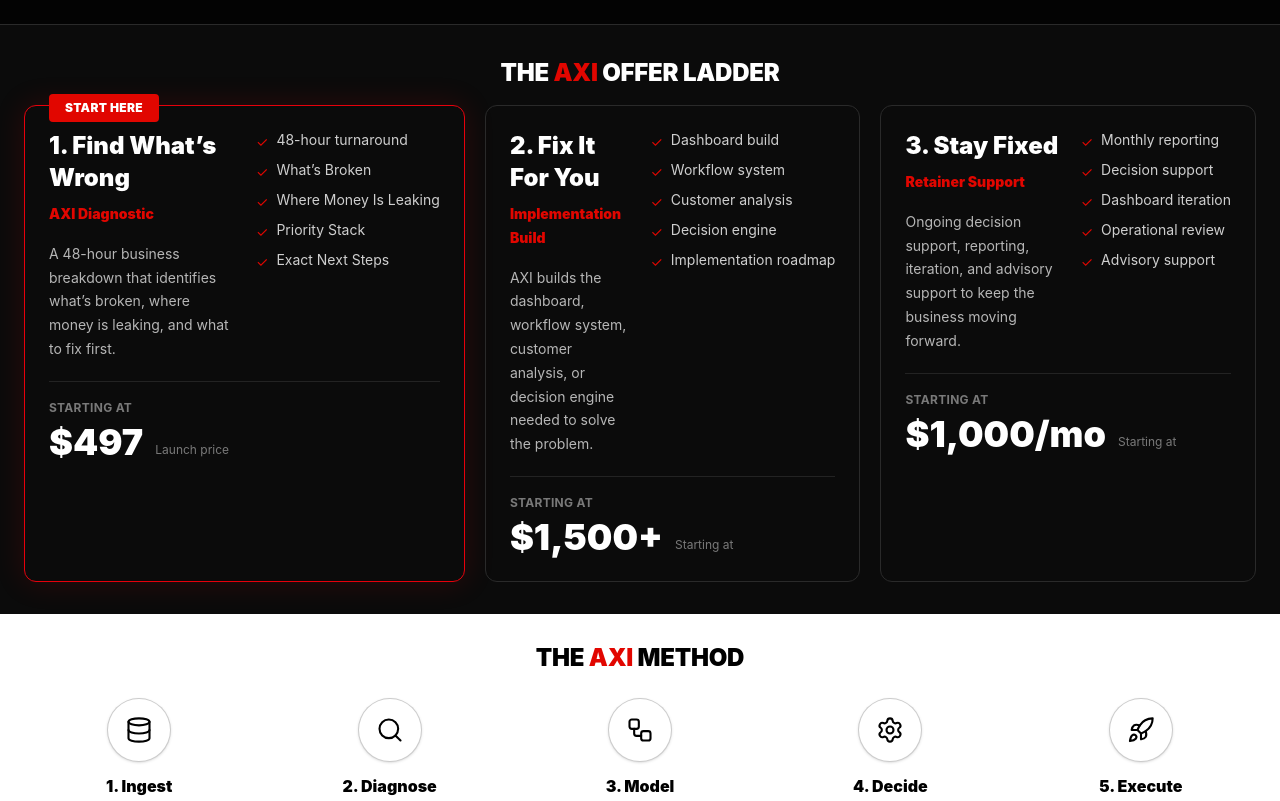
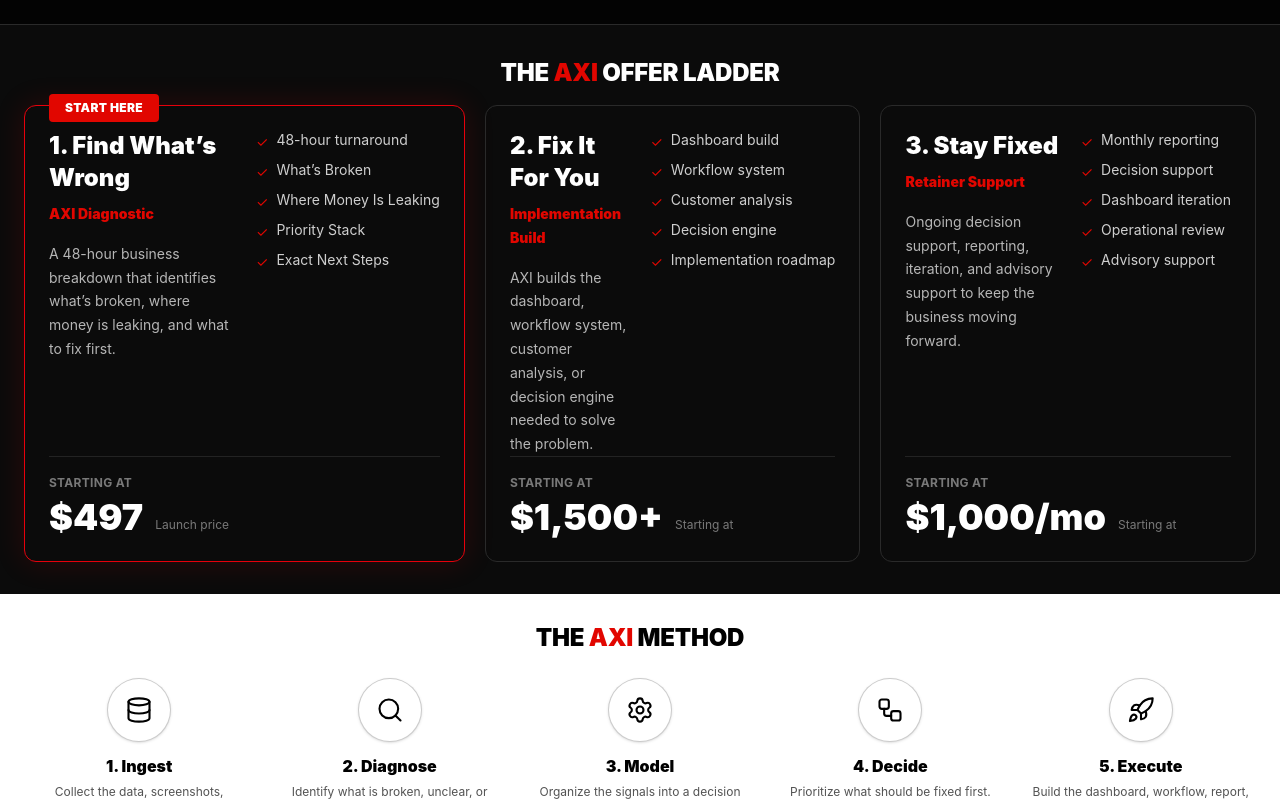
Before and after one commit to shawnfoster/axi, a React (Vite) app: page / in a window 1280 px wide. Shown: the part 982-1783 px from the top of the page. Built offline with nearby package versions, Linux system fonts and the light colour scheme.

Commit message:
Align homepage offer price baselines

```diff
--- a/src/pages/Home.tsx
+++ b/src/pages/Home.tsx
@@ -25,7 +25,7 @@ const finds = [
   { title: "Missed opportunities", Icon: BarChart3 },
 ];
 
-const methodIcons = [Database, Search, Workflow, Settings, Rocket];
+const methodIcons = [Database, Search, Settings, Workflow, Rocket];
 
 export default function Home() {
   return (
@@ -104,11 +104,11 @@ export default function Home() {
           The <span className="text-axi-red">AXI</span> Offer Ladder
         </h2>
 
-        <div className="grid gap-5 lg:grid-cols-[1.08fr_0.92fr_0.92fr]">
+        <div className="grid items-stretch gap-5 lg:grid-cols-[1.08fr_0.92fr_0.92fr]">
           {offers.map((offer, index) => (
             <div
               key={offer.slug}
-              className={`card relative rounded-xl border bg-axi-gray/80 p-6 ${
+              className={`card relative flex h-full flex-col rounded-xl border bg-axi-gray/80 p-6 ${
                 index === 0
                   ? "border-red-600 shadow-[0_0_30px_rgba(225,6,0,0.16)]"
                   : "border-axi-border"
@@ -120,7 +120,7 @@ export default function Home() {
                 </p>
               )}
 
-              <div className="grid gap-5 md:grid-cols-[1fr_auto] lg:grid-cols-1 xl:grid-cols-[1fr_auto]">
+              <div className="grid flex-1 gap-5 md:grid-cols-[1fr_auto] lg:grid-cols-1 xl:grid-cols-[1fr_auto]">
                 <div>
                   <h3 className="text-2xl font-black">
                     {index + 1}. {offer.title}
@@ -144,7 +144,7 @@ export default function Home() {
                 </ul>
               </div>
 
-              <div className="mt-5 border-t border-white/10 pt-4">
+              <div className="mt-auto border-t border-white/10 pt-4">
                 <p className="text-xs font-bold uppercase tracking-wide text-white/45">
                   Starting at
                 </p>
```
